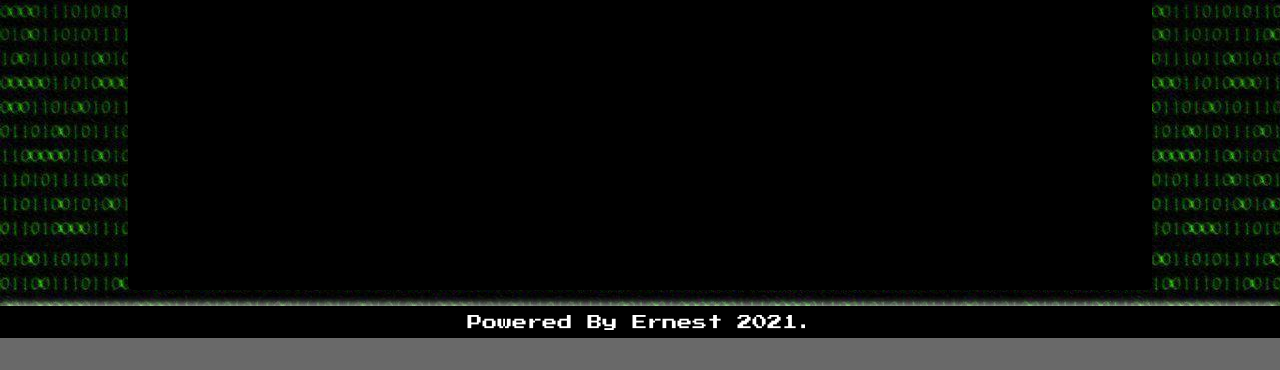
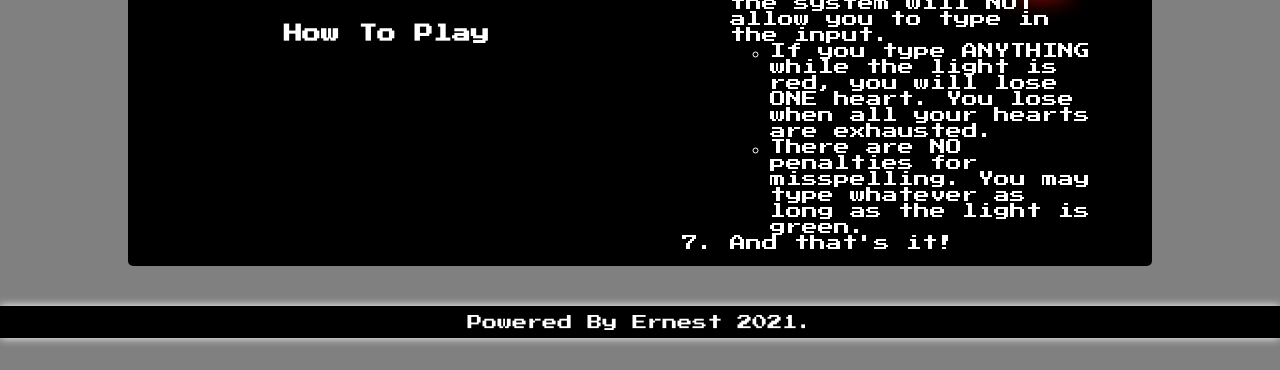
Before and after one commit to nexticodes/rlgl-typeracer, a plain HTML site: page index.html in a window 1280 px wide. Shown: the part 462-832 px from the top of the page. Before the commit the page ends 800 px from the top, so only its background shows below. Drawn offline with Linux system fonts and the light colour scheme.

Commit message:
Fix alignment.

```diff
--- a/css/styles.css
+++ b/css/styles.css
@@ -16,15 +16,40 @@ body {
     overflow: hidden;
 }
 
-.modal {
+.backdrop {
     position: absolute;
     display: flex;
+    justify-content: space-evenly;
+    align-items: center;
+    height: 120%;
+    width: 100%;
+    overflow: hidden;
+    z-index: 99;
+    background: gray;
+    background-size: cover;
+}
+.modal {
+    color: white;
+    display: flex;
+    justify-content: space-evenly;
+    align-items: center;
     margin-top: 10vh;
     z-index: 100;
-    height: 90%;
+    height: 70%;
     width: 80%;
     background-color: black;
     border: 2px solid white;
+    overflow-x: hidden;
+}
+
+.modal-content {
+    display: flex;
+    flex-direction: column;
+    height: 90%;
+    width: 90%;
+    justify-content: center;
+    align-items: center;
+    padding: 0 50px;
 }
 
 .exterior {
@@ -405,7 +430,7 @@ footer {
     display: flex;
     align-items: center;
     justify-content: center;
-    z-index: 5;
+    z-index: 200;
 }
 
 .shake {
--- a/index.html
+++ b/index.html
@@ -12,6 +12,7 @@
 </head>
 
 <body>
+    <div class="backdrop">
         <div class="modal exterior">
             <div class="modal-content">
                 <h1><span class="red">RL</span><span class="green">GL</span></h1>
@@ -37,6 +38,7 @@
                 <h3 class="button play">Let's play!</h3>
             </div>
             <h1 id="modal-title"></h1>
+        </div>
     </div>
     <div class="game-container exterior">
         <div id="screen">
```
Lines whose indentation alone changed are shown as unchanged.
